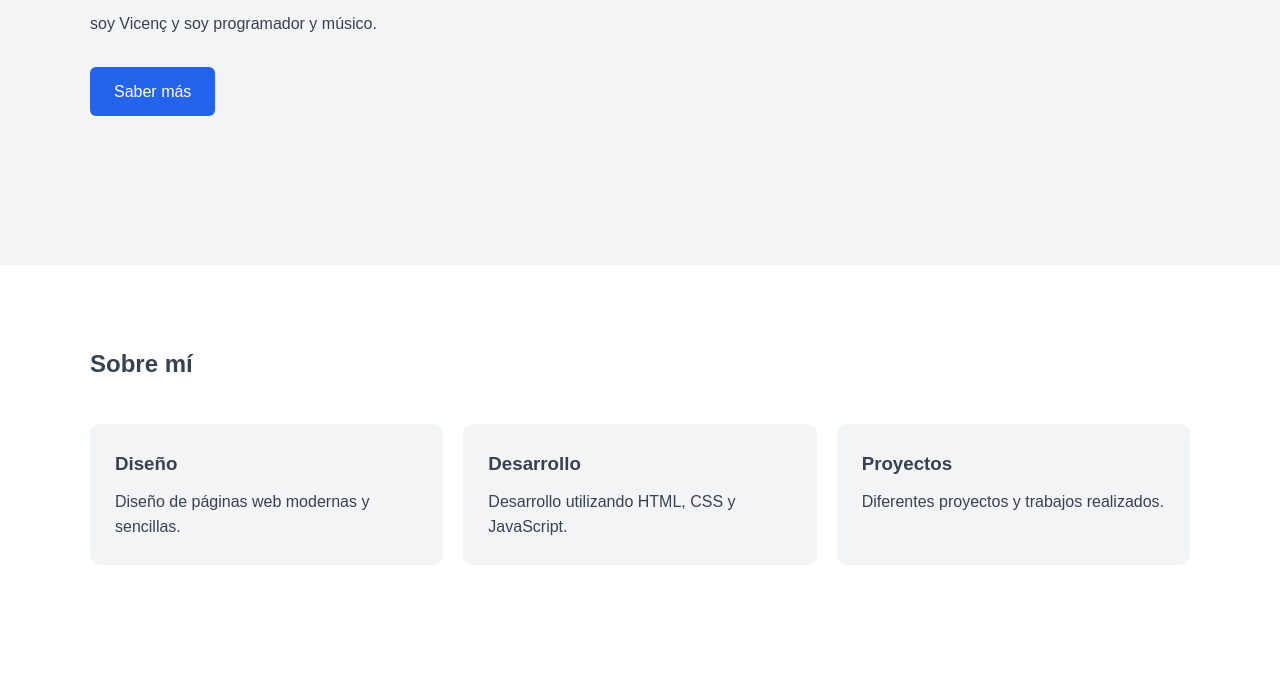
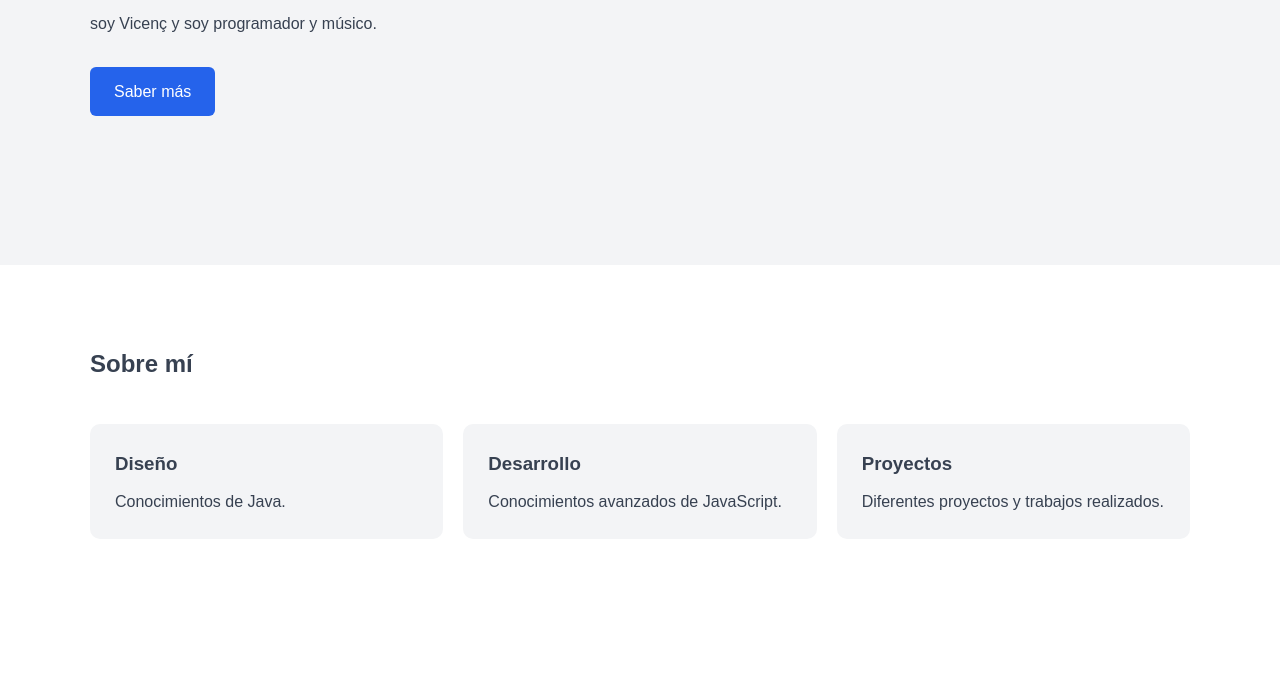
Before and after one commit to vimobo/devdex_project_equipo_limon, a plain HTML site: page profiles/vicen.html in a window 1280 px wide. Shown: the part 313-1009 px from the top of the page. Drawn offline with Linux system fonts and the light colour scheme; files that its build step writes are made by us from their sources.

```diff
--- a/profiles/vicen.html
+++ b/profiles/vicen.html
@@ -48,14 +48,14 @@
                     <article class="card">
                         <h3>Diseño</h3>
                         <p>
-                            Diseño de páginas web modernas y sencillas.
+                            Conocimientos de Java.
                         </p>
                     </article>
 
                     <article class="card">
                         <h3>Desarrollo</h3>
                         <p>
-                            Desarrollo utilizando HTML, CSS y JavaScript.
+                            Conocimientos avanzados de JavaScript.
                         </p>
                     </article>
 
```
